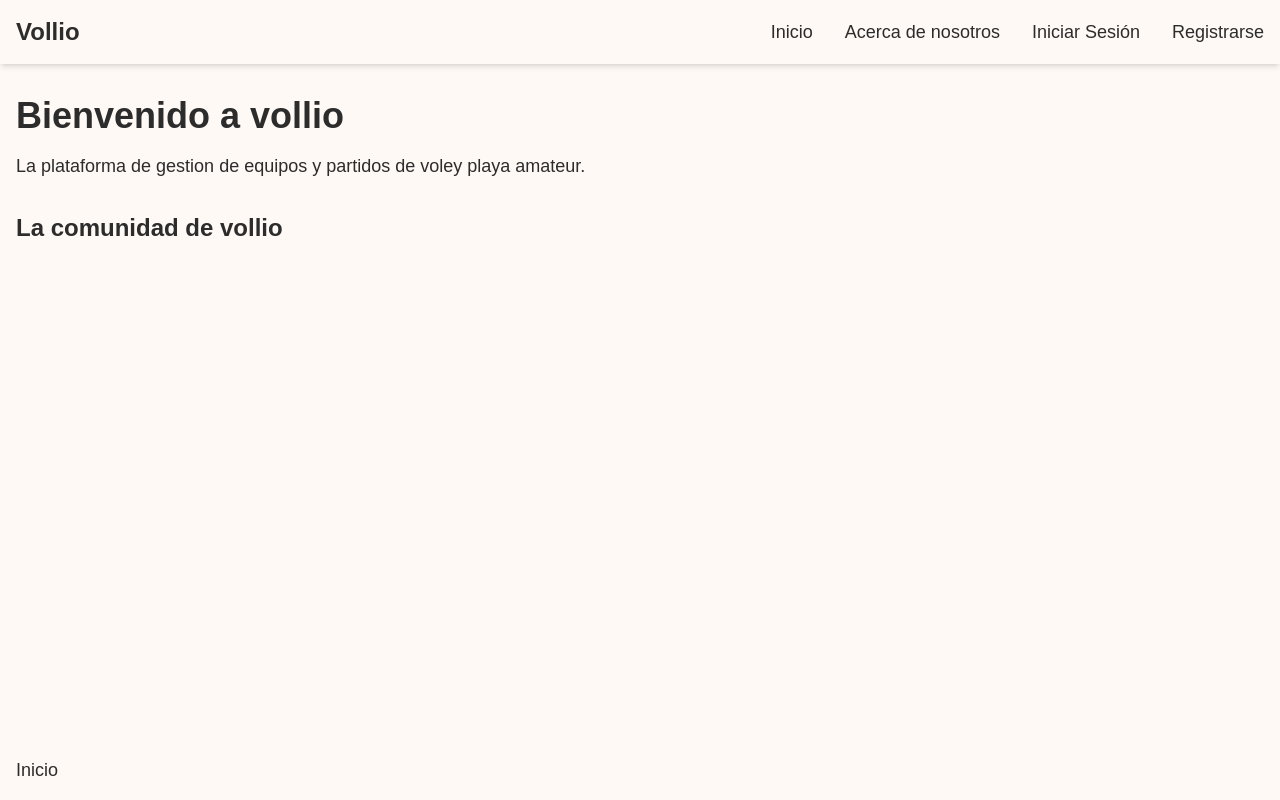
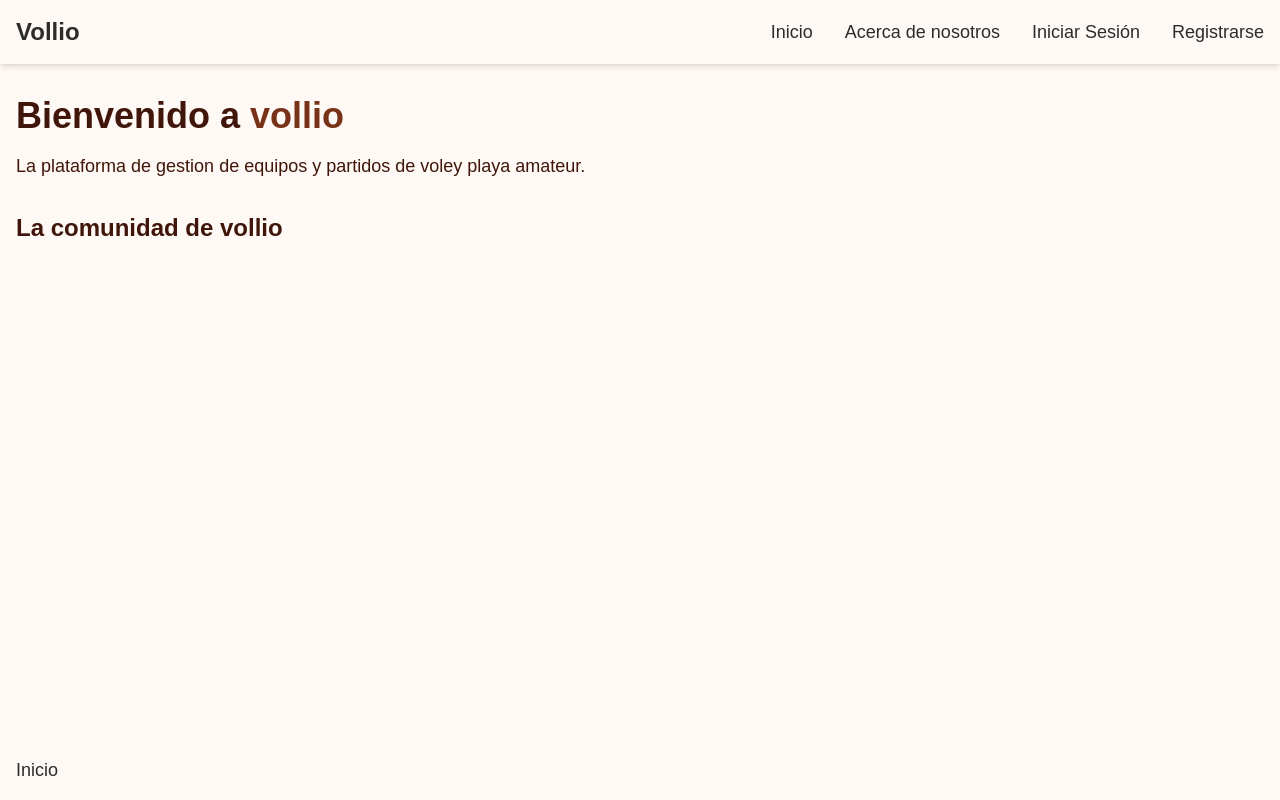
Before and after one commit to ruugii/vollio_front, a Next.js app: page / in a window 1280 px wide. Built offline with nearby package versions, Linux system fonts and the light colour scheme.

Commit message:
feat: standardize color variables in globals.css for consistency

```diff
--- a/src/app/globals.css
+++ b/src/app/globals.css
@@ -13,12 +13,23 @@
 }
 
 @theme {
-  --color-vollio-orange: #F37021;
-  --color-vollio-light: #F9A66C;
-  --color-vollio-white: #FFF9F5;
-  --color-vollio-dark: #2C2C2C;
-  --color-vollio-gray: #A7A7A7;
-  --color-vollio-accent: #2EC4B6;
+  --color-vollio-orange: #f37021;
+  --color-vollio-light: #f9a66c;
+  --color-vollio-white: #fff9f5;
+  --color-vollio-dark: #2c2c2c;
+  --color-vollio-gray: #a7a7a7;
+  --color-vollio-accent: #2ec4b6;
+  --color-vollio-50: #fef7ee;
+  --color-vollio-100: #fdeed7;
+  --color-vollio-200: #fad9ae;
+  --color-vollio-300: #f7bd7a;
+  --color-vollio-400: #f39844;
+  --color-vollio-500: #ef781c;
+  --color-vollio-600: #e06016;
+  --color-vollio-700: #ba4814;
+  --color-vollio-800: #943a18;
+  --color-vollio-900: #773217;
+  --color-vollio-950: #40160a;
 }
 
 @media (prefers-color-scheme: dark) {
```
